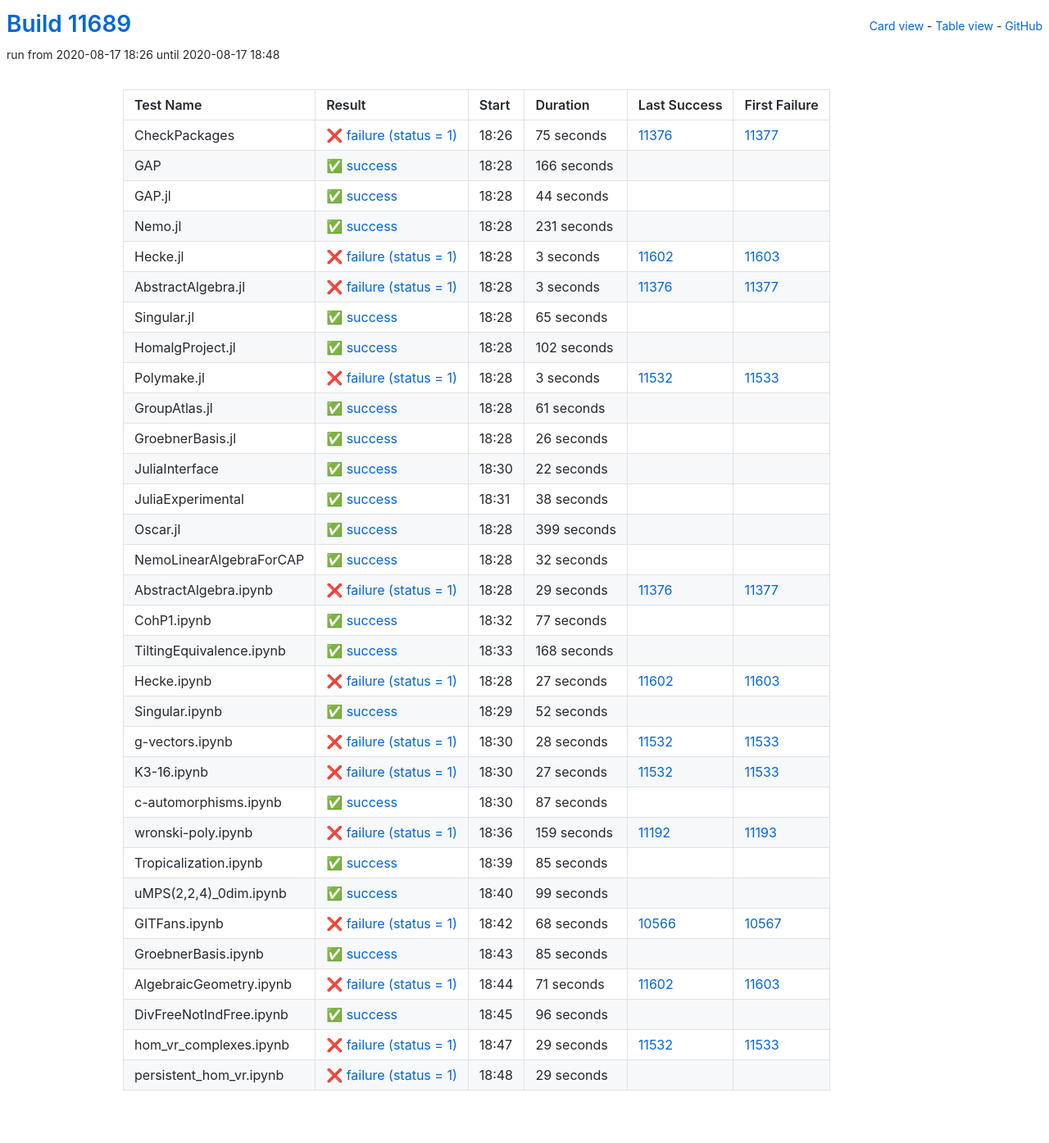
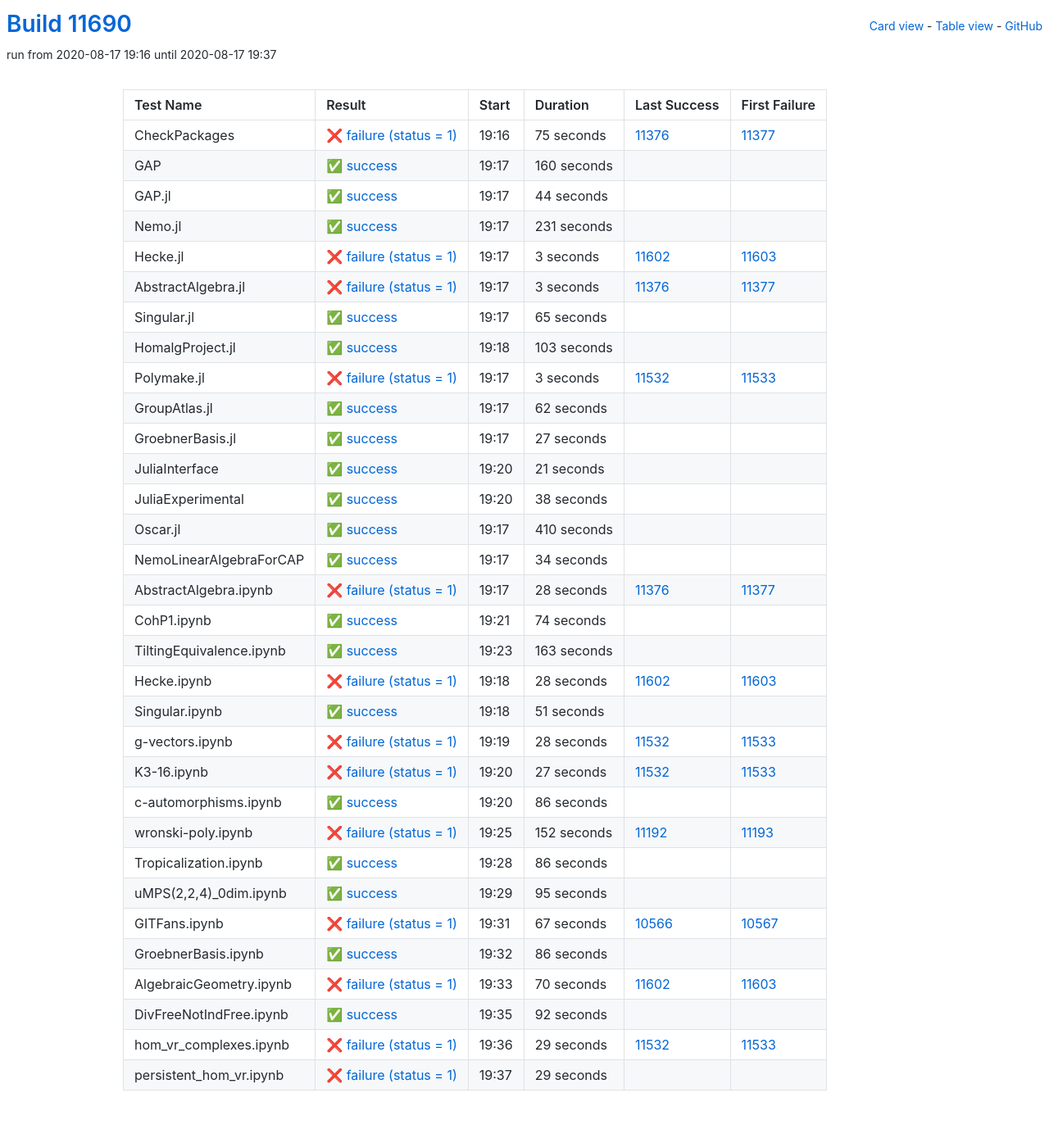
Before and after one commit to oscar-system/oscar-ci-status, a Jekyll site: the page built from table.html, in a window 1280 px wide. Shown: the whole page at 82% size. Built offline with Jekyll 4.4.1, drawn with Linux system fonts in a browser that asks for light colours.

Commit message:
Build #11690

```diff
--- a/_data/ci.yml
+++ b/_data/ci.yml
@@ -1,6 +1,6 @@
 ---
-build: 11689
-build_url: https://oscarci.mathematik.uni-kl.de/job/oscar/11689/
+build: 11690
+build_url: https://oscarci.mathematik.uni-kl.de/job/oscar/11690/
 job: oscar
 organization: oscar-system
 repo: oscar-ci-status
@@ -8,8 +8,8 @@
 tests:
 - name: CheckPackages
   id: checkpackages
-  log: https://oscarci.mathematik.uni-kl.de/job/oscar/11689/artifact/logs/build-11689/CheckPackages.log
-  start: 2020-08-17 18:26
+  log: https://oscarci.mathematik.uni-kl.de/job/oscar/11690/artifact/logs/build-11690/CheckPackages.log
+  start: 2020-08-17 19:16
   success: false
   exitcode: 1
   status: failure
@@ -20,20 +20,20 @@
   first_failure_url: https://oscarci.mathematik.uni-kl.de/job/oscar/11377/
 - name: GAP
   id: gap
-  log: https://oscarci.mathematik.uni-kl.de/job/oscar/11689/artifact/logs/build-11689/GAP.log
-  start: 2020-08-17 18:28
+  log: https://oscarci.mathematik.uni-kl.de/job/oscar/11690/artifact/logs/build-11690/GAP.log
+  start: 2020-08-17 19:17
   success: true
   exitcode: 0
   status: success
-  duration: 166
+  duration: 160
   last_success: false
   last_success_url:
   first_failure: false
   first_failure_url:
 - name: GAP.jl
   id: gap-jl
-  log: https://oscarci.mathematik.uni-kl.de/job/oscar/11689/artifact/logs/build-11689/GAP.jl.log
-  start: 2020-08-17 18:28
+  log: https://oscarci.mathematik.uni-kl.de/job/oscar/11690/artifact/logs/build-11690/GAP.jl.log
+  start: 2020-08-17 19:17
   success: true
   exitcode: 0
   status: success
@@ -44,8 +44,8 @@
   first_failure_url:
 - name: Nemo.jl
   id: nemo-jl
-  log: https://oscarci.mathematik.uni-kl.de/job/oscar/11689/artifact/logs/build-11689/Nemo.jl.log
-  start: 2020-08-17 18:28
+  log: https://oscarci.mathematik.uni-kl.de/job/oscar/11690/artifact/logs/build-11690/Nemo.jl.log
+  start: 2020-08-17 19:17
   success: true
   exitcode: 0
   status: success
@@ -56,8 +56,8 @@
   first_failure_url:
 - name: Hecke.jl
   id: hecke-jl
-  log: https://oscarci.mathematik.uni-kl.de/job/oscar/11689/artifact/logs/build-11689/Hecke.jl.log
-  start: 2020-08-17 18:28
+  log: https://oscarci.mathematik.uni-kl.de/job/oscar/11690/artifact/logs/build-11690/Hecke.jl.log
+  start: 2020-08-17 19:17
   success: false
   exitcode: 1
   status: failure
@@ -68,8 +68,8 @@
   first_failure_url: https://oscarci.mathematik.uni-kl.de/job/oscar/11603/
 - name: AbstractAlgebra.jl
   id: abstractalgebra-jl
-  log: https://oscarci.mathematik.uni-kl.de/job/oscar/11689/artifact/logs/build-11689/AbstractAlgebra.jl.log
-  start: 2020-08-17 18:28
+  log: https://oscarci.mathematik.uni-kl.de/job/oscar/11690/artifact/logs/build-11690/AbstractAlgebra.jl.log
+  start: 2020-08-17 19:17
   success: false
   exitcode: 1
   status: failure
@@ -80,8 +80,8 @@
   first_failure_url: https://oscarci.mathematik.uni-kl.de/job/oscar/11377/
 - name: Singular.jl
   id: singular-jl
-  log: https://oscarci.mathematik.uni-kl.de/job/oscar/11689/artifact/logs/build-11689/Singular.jl.log
-  start: 2020-08-17 18:28
+  log: https://oscarci.mathematik.uni-kl.de/job/oscar/11690/artifact/logs/build-11690/Singular.jl.log
+  start: 2020-08-17 19:17
   success: true
   exitcode: 0
   status: success
@@ -92,20 +92,20 @@
   first_failure_url:
 - name: HomalgProject.jl
   id: homalgproject-jl
-  log: https://oscarci.mathematik.uni-kl.de/job/oscar/11689/artifact/logs/build-11689/HomalgProject.jl.log
-  start: 2020-08-17 18:28
+  log: https://oscarci.mathematik.uni-kl.de/job/oscar/11690/artifact/logs/build-11690/HomalgProject.jl.log
+  start: 2020-08-17 19:18
   success: true
   exitcode: 0
   status: success
-  duration: 102
+  duration: 103
   last_success: false
   last_success_url:
   first_failure: false
   first_failure_url:
 - name: Polymake.jl
   id: polymake-jl
-  log: https://oscarci.mathematik.uni-kl.de/job/oscar/11689/artifact/logs/build-11689/Polymake.jl.log
-  start: 2020-08-17 18:28
+  log: https://oscarci.mathematik.uni-kl.de/job/oscar/11690/artifact/logs/build-11690/Polymake.jl.log
+  start: 2020-08-17 19:17
   success: false
   exitcode: 1
   status: failure
@@ -116,44 +116,44 @@
   first_failure_url: https://oscarci.mathematik.uni-kl.de/job/oscar/11533/
 - name: GroupAtlas.jl
   id: groupatlas-jl
-  log: https://oscarci.mathematik.uni-kl.de/job/oscar/11689/artifact/logs/build-11689/GroupAtlas.jl.log
-  start: 2020-08-17 18:28
+  log: https://oscarci.mathematik.uni-kl.de/job/oscar/11690/artifact/logs/build-11690/GroupAtlas.jl.log
+  start: 2020-08-17 19:17
   success: true
   exitcode: 0
   status: success
-  duration: 61
+  duration: 62
   last_success: false
   last_success_url:
   first_failure: false
   first_failure_url:
 - name: GroebnerBasis.jl
   id: groebnerbasis-jl
-  log: https://oscarci.mathematik.uni-kl.de/job/oscar/11689/artifact/logs/build-11689/GroebnerBasis.jl.log
-  start: 2020-08-17 18:28
+  log: https://oscarci.mathematik.uni-kl.de/job/oscar/11690/artifact/logs/build-11690/GroebnerBasis.jl.log
+  start: 2020-08-17 19:17
   success: true
   exitcode: 0
   status: success
-  duration: 26
+  duration: 27
   last_success: false
   last_success_url:
   first_failure: false
   first_failure_url:
 - name: JuliaInterface
   id: juliainterface
-  log: https://oscarci.mathematik.uni-kl.de/job/oscar/11689/artifact/logs/build-11689/JuliaInterface.log
-  start: 2020-08-17 18:30
+  log: https://oscarci.mathematik.uni-kl.de/job/oscar/11690/artifact/logs/build-11690/JuliaInterface.log
+  start: 2020-08-17 19:20
   success: true
   exitcode: 0
   status: success
-  duration: 22
+  duration: 21
   last_success: false
   last_success_url:
   first_failure: false
   first_failure_url:
 - name: JuliaExperimental
   id: juliaexperimental
-  log: https://oscarci.mathematik.uni-kl.de/job/oscar/11689/artifact/logs/build-11689/JuliaExperimental.log
-  start: 2020-08-17 18:31
+  log: https://oscarci.mathematik.uni-kl.de/job/oscar/11690/artifact/logs/build-11690/JuliaExperimental.log
+  start: 2020-08-17 19:20
   success: true
   exitcode: 0
   status: success
@@ -164,92 +164,92 @@
   first_failure_url:
 - name: Oscar.jl
   id: oscar-jl
-  log: https://oscarci.mathematik.uni-kl.de/job/oscar/11689/artifact/logs/build-11689/Oscar.jl.log
-  start: 2020-08-17 18:28
+  log: https://oscarci.mathematik.uni-kl.de/job/oscar/11690/artifact/logs/build-11690/Oscar.jl.log
+  start: 2020-08-17 19:17
   success: true
   exitcode: 0
   status: success
-  duration: 399
+  duration: 410
   last_success: false
   last_success_url:
   first_failure: false
   first_failure_url:
 - name: NemoLinearAlgebraForCAP
   id: nemolinearalgebraforcap
-  log: https://oscarci.mathematik.uni-kl.de/job/oscar/11689/artifact/logs/build-11689/NemoLinearAlgebraForCAP.log
-  start: 2020-08-17 18:28
+  log: https://oscarci.mathematik.uni-kl.de/job/oscar/11690/artifact/logs/build-11690/NemoLinearAlgebraForCAP.log
+  start: 2020-08-17 19:17
   success: true
   exitcode: 0
   status: success
-  duration: 32
+  duration: 34
   last_success: false
   last_success_url:
   first_failure: false
   first_failure_url:
 - name: AbstractAlgebra.ipynb
   id: abstractalgebra-ipynb
-  log: https://oscarci.mathematik.uni-kl.de/job/oscar/11689/artifact/logs/build-11689/AbstractAlgebra.ipynb.log
-  start: 2020-08-17 18:28
+  log: https://oscarci.mathematik.uni-kl.de/job/oscar/11690/artifact/logs/build-11690/AbstractAlgebra.ipynb.log
+  start: 2020-08-17 19:17
   success: false
   exitcode: 1
   status: failure
-  duration: 29
+  duration: 28
   last_success: 11376
   last_success_url: https://oscarci.mathematik.uni-kl.de/job/oscar/11376/
   first_failure: 11377
   first_failure_url: https://oscarci.mathematik.uni-kl.de/job/oscar/11377/
 - name: CohP1.ipynb
   id: cohp1-ipynb
-  log: https://oscarci.mathematik.uni-kl.de/job/oscar/11689/artifact/logs/build-11689/CohP1.ipynb.log
-  start: 2020-08-17 18:32
+  log: https://oscarci.mathematik.uni-kl.de/job/oscar/11690/artifact/logs/build-11690/CohP1.ipynb.log
+  start: 2020-08-17 19:21
   success: true
   exitcode: 0
   status: success
-  duration: 77
+  duration: 74
   last_success: false
   last_success_url:
   first_failure: false
   first_failure_url:
 - name: TiltingEquivalence.ipynb
   id: tiltingequivalence-ipynb
-  log: https://oscarci.mathematik.uni-kl.de/job/oscar/11689/artifact/logs/build-11689/TiltingEquivalence.ipynb.log
-  start: 2020-08-17 18:33
+  log: https://oscarci.mathematik.uni-kl.de/job/oscar/11690/artifact/logs/build-11690/TiltingEquivalence.ipynb.log
+  start: 2020-08-17 19:23
   success: true
   exitcode: 0
   status: success
-  duration: 168
+  duration: 163
   last_success: false
   last_success_url:
   first_failure: false
   first_failure_url:
 - name: Hecke.ipynb
   id: hecke-ipynb
-  log: https://oscarci.mathematik.uni-kl.de/job/oscar/11689/artifact/logs/build-11689/Hecke.ipynb.log
-  start: 2020-08-17 18:28
+  log: https://oscarci.mathematik.uni-kl.de/job/oscar/11690/artifact/logs/build-11690/Hecke.ipynb.log
+  start: 2020-08-17 19:18
   success: false
   exitcode: 1
   status: failure
-  duration: 27
+  duration: 28
   last_success: 11602
   last_success_url: https://oscarci.mathematik.uni-kl.de/job/oscar/11602/
   first_failure: 11603
   first_failure_url: https://oscarci.mathematik.uni-kl.de/job/oscar/11603/
 - name: Singular.ipynb
   id: singular-ipynb
-  log: https://oscarci.mathematik.uni-kl.de/job/oscar/11689/artifact/logs/build-11689/Singular.ipynb.log
-  start: 2020-08-17 18:29
+  log: https://oscarci.mathematik.uni-kl.de/job/oscar/11690/artifact/logs/build-11690/Singular.ipynb.log
+  start: 2020-08-17 19:18
   success: true
   exitcode: 0
   status: success
-  duration: 52
+  duration: 51
   last_success: false
   last_success_url:
   first_failure: false
   first_failure_url:
 - name: g-vectors.ipynb
   id: g-vectors-ipynb
-  log: https://oscarci.mathematik.uni-kl.de/job/oscar/11689/artifact/logs/build-11689/g-vectors.ipynb.log
-  start: 2020-08-17 18:30
+  log: https://oscarci.mathematik.uni-kl.de/job/oscar/11690/artifact/logs/build-11690/g-vectors.ipynb.log
+  start: 2020-08-17 19:19
   success: false
   exitcode: 1
   status: failure
@@ -260,8 +260,8 @@
   first_failure_url: https://oscarci.mathematik.uni-kl.de/job/oscar/11533/
 - name: K3-16.ipynb
   id: k3-16-ipynb
-  log: https://oscarci.mathematik.uni-kl.de/job/oscar/11689/artifact/logs/build-11689/K3-16.ipynb.log
-  start: 2020-08-17 18:30
+  log: https://oscarci.mathematik.uni-kl.de/job/oscar/11690/artifact/logs/build-11690/K3-16.ipynb.log
+  start: 2020-08-17 19:20
   success: false
   exitcode: 1
   status: failure
@@ -272,104 +272,104 @@
   first_failure_url: https://oscarci.mathematik.uni-kl.de/job/oscar/11533/
 - name: c-automorphisms.ipynb
   id: c-automorphisms-ipynb
-  log: https://oscarci.mathematik.uni-kl.de/job/oscar/11689/artifact/logs/build-11689/c-automorphisms.ipynb.log
-  start: 2020-08-17 18:30
+  log: https://oscarci.mathematik.uni-kl.de/job/oscar/11690/artifact/logs/build-11690/c-automorphisms.ipynb.log
+  start: 2020-08-17 19:20
   success: true
   exitcode: 0
   status: success
-  duration: 87
+  duration: 86
   last_success: false
   last_success_url:
   first_failure: false
   first_failure_url:
 - name: wronski-poly.ipynb
   id: wronski-poly-ipynb
-  log: https://oscarci.mathematik.uni-kl.de/job/oscar/11689/artifact/logs/build-11689/wronski-poly.ipynb.log
-  start: 2020-08-17 18:36
+  log: https://oscarci.mathematik.uni-kl.de/job/oscar/11690/artifact/logs/build-11690/wronski-poly.ipynb.log
+  start: 2020-08-17 19:25
   success: false
   exitcode: 1
   status: failure
-  duration: 159
+  duration: 152
   last_success: 11192
   last_success_url: https://oscarci.mathematik.uni-kl.de/job/oscar/11192/
   first_failure: 11193
   first_failure_url: https://oscarci.mathematik.uni-kl.de/job/oscar/11193/
 - name: Tropicalization.ipynb
   id: tropicalization-ipynb
-  log: https://oscarci.mathematik.uni-kl.de/job/oscar/11689/artifact/logs/build-11689/Tropicalization.ipynb.log
-  start: 2020-08-17 18:39
+  log: https://oscarci.mathematik.uni-kl.de/job/oscar/11690/artifact/logs/build-11690/Tropicalization.ipynb.log
+  start: 2020-08-17 19:28
   success: true
   exitcode: 0
   status: success
-  duration: 85
+  duration: 86
   last_success: false
   last_success_url:
   first_failure: false
   first_failure_url:
 - name: uMPS(2,2,4)_0dim.ipynb
   id: umps-2-2-4-0dim-ipynb
-  log: https://oscarci.mathematik.uni-kl.de/job/oscar/11689/artifact/logs/build-11689/uMPS-2-2-4-_0dim.ipynb.log
-  start: 2020-08-17 18:40
+  log: https://oscarci.mathematik.uni-kl.de/job/oscar/11690/artifact/logs/build-11690/uMPS-2-2-4-_0dim.ipynb.log
+  start: 2020-08-17 19:29
   success: true
   exitcode: 0
   status: success
-  duration: 99
+  duration: 95
   last_success: false
   last_success_url:
   first_failure: false
   first_failure_url:
 - name: GITFans.ipynb
   id: gitfans-ipynb
-  log: https://oscarci.mathematik.uni-kl.de/job/oscar/11689/artifact/logs/build-11689/GITFans.ipynb.log
-  start: 2020-08-17 18:42
+  log: https://oscarci.mathematik.uni-kl.de/job/oscar/11690/artifact/logs/build-11690/GITFans.ipynb.log
+  start: 2020-08-17 19:31
   success: false
   exitcode: 1
   status: failure
-  duration: 68
+  duration: 67
   last_success: 10566
   last_success_url: https://oscarci.mathematik.uni-kl.de/job/oscar/10566/
   first_failure: 10567
   first_failure_url: https://oscarci.mathematik.uni-kl.de/job/oscar/10567/
 - name: GroebnerBasis.ipynb
   id: groebnerbasis-ipynb
-  log: https://oscarci.mathematik.uni-kl.de/job/oscar/11689/artifact/logs/build-11689/GroebnerBasis.ipynb.log
-  start: 2020-08-17 18:43
+  log: https://oscarci.mathematik.uni-kl.de/job/oscar/11690/artifact/logs/build-11690/GroebnerBasis.ipynb.log
+  start: 2020-08-17 19:32
   success: true
   exitcode: 0
   status: success
-  duration: 85
+  duration: 86
   last_success: false
   last_success_url:
   first_failure: false
   first_failure_url:
 - name: AlgebraicGeometry.ipynb
   id: algebraicgeometry-ipynb
-  log: https://oscarci.mathematik.uni-kl.de/job/oscar/11689/artifact/logs/build-11689/AlgebraicGeometry.ipynb.log
-  start: 2020-08-17 18:44
+  log: https://oscarci.mathematik.uni-kl.de/job/oscar/11690/artifact/logs/build-11690/AlgebraicGeometry.ipynb.log
+  start: 2020-08-17 19:33
   success: false
   exitcode: 1
   status: failure
-  duration: 71
+  duration: 70
   last_success: 11602
   last_success_url: https://oscarci.mathematik.uni-kl.de/job/oscar/11602/
   first_failure: 11603
   first_failure_url: https://oscarci.mathematik.uni-kl.de/job/oscar/11603/
 - name: DivFreeNotIndFree.ipynb
   id: divfreenotindfree-ipynb
-  log: https://oscarci.mathematik.uni-kl.de/job/oscar/11689/artifact/logs/build-11689/DivFreeNotIndFree.ipynb.log
-  start: 2020-08-17 18:45
+  log: https://oscarci.mathematik.uni-kl.de/job/oscar/11690/artifact/logs/build-11690/DivFreeNotIndFree.ipynb.log
+  start: 2020-08-17 19:35
   success: true
   exitcode: 0
   status: success
-  duration: 96
+  duration: 92
   last_success: false
   last_success_url:
   first_failure: false
   first_failure_url:
 - name: hom_vr_complexes.ipynb
   id: hom-vr-complexes-ipynb
-  log: https://oscarci.mathematik.uni-kl.de/job/oscar/11689/artifact/logs/build-11689/hom_vr_complexes.ipynb.log
-  start: 2020-08-17 18:47
+  log: https://oscarci.mathematik.uni-kl.de/job/oscar/11690/artifact/logs/build-11690/hom_vr_complexes.ipynb.log
+  start: 2020-08-17 19:36
   success: false
   exitcode: 1
   status: failure
@@ -380,8 +380,8 @@
   first_failure_url: https://oscarci.mathematik.uni-kl.de/job/oscar/11533/
 - name: persistent_hom_vr.ipynb
   id: persistent-hom-vr-ipynb
-  log: https://oscarci.mathematik.uni-kl.de/job/oscar/11689/artifact/logs/build-11689/persistent_hom_vr.ipynb.log
-  start: 2020-08-17 18:48
+  log: https://oscarci.mathematik.uni-kl.de/job/oscar/11690/artifact/logs/build-11690/persistent_hom_vr.ipynb.log
+  start: 2020-08-17 19:37
   success: false
   exitcode: 1
   status: failure
```
Also changed, not shown: README.md.
